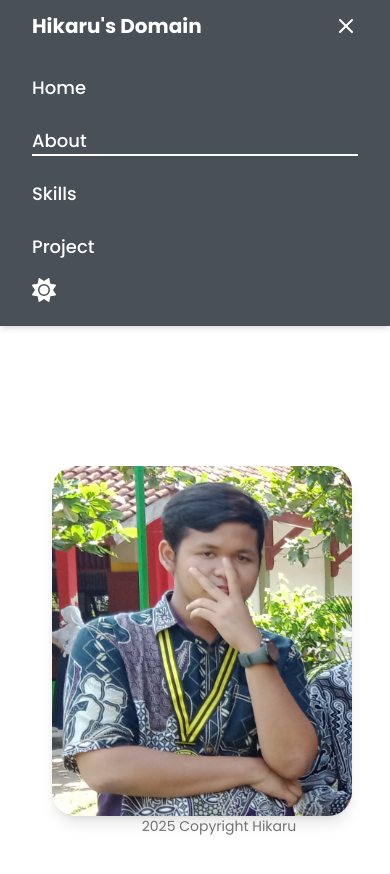
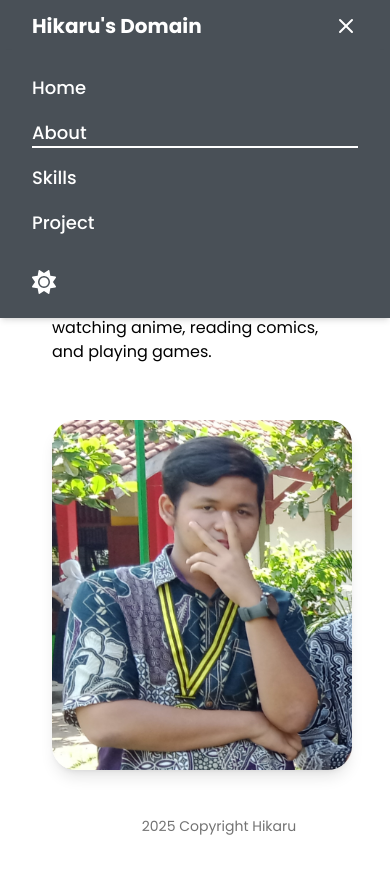
Before and after one commit to HikaruYo/Portofolio-Next, a Next.js app: page /about in a window 390 px wide. Both pictures are taken after a click on the button 346 px from the left and 26 px from the top of the page. Shown: the top 874 px of the page. Before the commit the page ends 844 px from the top, so only its background shows below. Built offline with nearby package versions, Linux system fonts and the light colour scheme.

Commit message:
Responsive About Page - [bug when opening hamburger menu in mobile view and change the color mode, if open the hamburger menu again the color mode change back to light mode]

```diff
--- a/app/about/page.tsx
+++ b/app/about/page.tsx
@@ -9,14 +9,14 @@ export default function AboutPage() {
     <main className="min-h-screen flex bg-white text-black dark:bg-[#212529] dark:text-white transition duration-500">
 
       {/* Main Content */}
-      <div className="flex flex-col md:flex-row items-center justify-between p-7 gap-24">
+      <div className="flex flex-col md:flex-row translate-y-14 md:translate-y-0 items-center p-7 gap-14 md:gap-24">
 
         {/* Left Content */}
         <motion.div
           initial={{opacity: 0, y: 50}}
           animate={{opacity: 1, y: 0}}
           transition={{duration: 1}}
-          className="flex flex-col flex-1 text-center md:text-left gap-6"
+          className="flex flex-col md:flex-1 text-left md:text-left gap-6"
         >
           <h2 className="text-4xl font-bold">About <span className="text-gray-600 dark:text-gray-400 transition duration-500">Me!</span></h2>
           <p>
@@ -32,7 +32,7 @@ export default function AboutPage() {
           initial={{opacity: 0, y: 50}}
           animate={{opacity: 1, y: 0}}
           transition={{duration: 1}}
-          className="w-[300px] h-[350px] rounded-3xl overflow-hidden shadow-lg"
+          className="md:flex-1 w-[300px] h-[350px] rounded-3xl overflow-hidden shadow-lg"
         >
           <Image
             src={Me}
--- a/app/components/navbar.tsx
+++ b/app/components/navbar.tsx
@@ -22,7 +22,7 @@ export default function Navbar() {
   }, []);
 
   const links = (
-    <div className="flex flex-col md:flex-row gap-6 md:gap-8 text-lg md:items-center">
+    <div className="flex flex-col md:flex-row gap-4 md:gap-8 text-lg md:items-center">
       <Link
         href="/"
         className={`nav-link ${pathname === "/" ? "active" : ""}`}
@@ -67,7 +67,8 @@ export default function Navbar() {
           {/* Mobile Menu */}
           {menuOpen && (
             <div
-              className="absolute top-[50px] left-0 w-full bg-[#495057] shadow-md px-8 py-6 z-40 flex flex-col gap-4 text-white text-base font-medium">
+              className="absolute top-[50px] left-0 w-full bg-[#495057] shadow-md px-8 py-6 z-40 flex flex-col gap-8 text-white text-base font-medium"
+            >
               {links}
               <ModeToggle />
             </div>
--- a/app/layout.tsx
+++ b/app/layout.tsx
@@ -30,7 +30,7 @@ export default function RootLayout({
     <body
       className={`${geistSans.variable} ${geistMono.variable} antialiased bg-white text-black dark:bg-[#212529] dark:text-white transition duration-500`}
     >
-    <main className="px-6 md:px-64">
+    <main className="px-6 md:px-28 lg:px-64">
       {/* Navbar */}
       <nav
         className="fixed w-full md:w-auto left-0 top-0 md:top-5 md:left-1/2 md:-translate-x-1/2 text-white bg-[#495057] shadow-md px-8 py-3 md:rounded-full flex gap-4 md:gap-28 items-center font-medium backdrop-blur-sm z-50"
--- a/app/page.tsx
+++ b/app/page.tsx
@@ -19,7 +19,7 @@ export default function Home() {
           initial={{opacity: 0, y: 50}}
           animate={{opacity: 1, y: 0}}
           transition={{duration: 1}}
-          className="w-[280px] h-[280px] md:w-[350px] md:h-[300px] rounded-3xl overflow-hidden shadow-lg"
+          className="w-[300px] h-[300px] rounded-3xl overflow-hidden shadow-lg"
         >
           <Image
             src={Violet}
```
